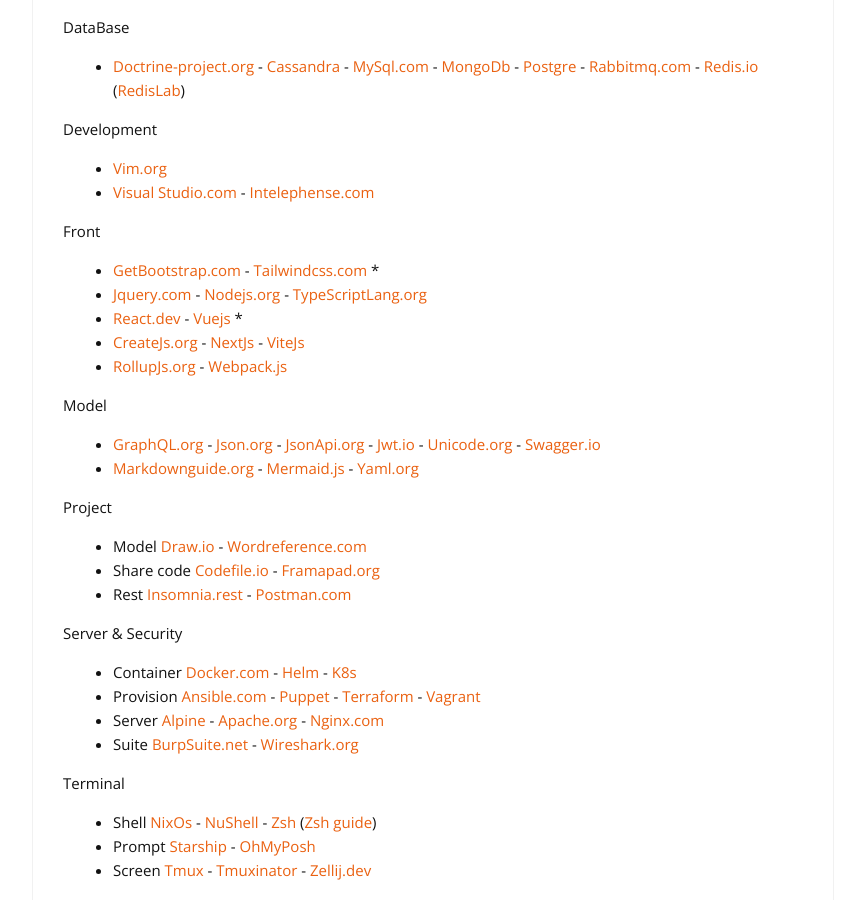
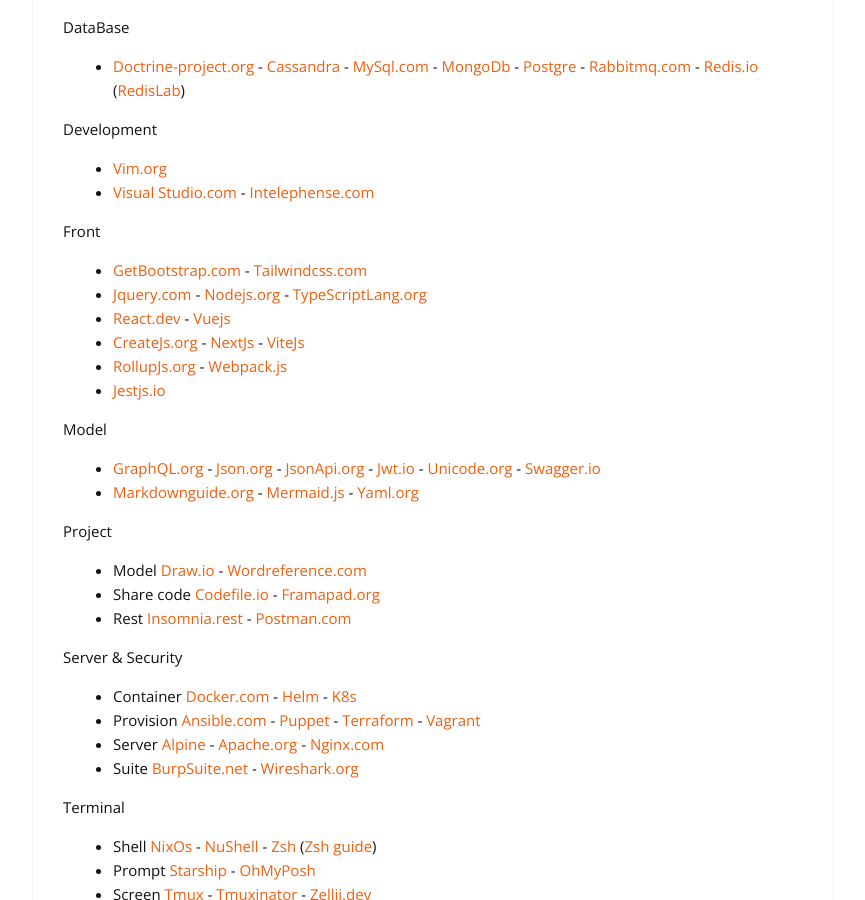
Before and after one commit to cylmat/cylmat.github.io, a Jekyll site: the page built from _pages/USEFUL.md, in a window 1280 px wide and 900 px high, scrolled down 2076 px. Shown: the whole window, without its empty margins (207-1072 px from the left). Built offline with Jekyll 4.4.1, drawn with Linux system fonts in a browser that asks for light colours; nearby versions of some CDN libraries.

Commit message:
Update USEFUL.md

```diff
--- a/_pages/USEFUL.md
+++ b/_pages/USEFUL.md
@@ -96,12 +96,11 @@
 
 Front
 * [GetBootstrap.com](https://getbootstrap.com/docs) - [Tailwindcss.com](https://tailwindcss.com)
-*
 * [Jquery.com](https://api.jquery.com) - [Nodejs.org](https://nodejs.org/en/docs) - [TypeScriptLang.org](https://www.typescriptlang.org/docs)
 * [React.dev](https://react.dev) - [Vuejs](https://vuejs.org)
-*
 * [CreateJs.org](https://create-project.js.org) - [NextJs](https://nextjs.org) - [ViteJs](https://vitejs.fr)
 * [RollupJs.org](https://rollupjs.org) - [Webpack.js](https://webpack.js.org)
+* [Jestjs.io](https://jestjs.io)
 
 Model
 * [GraphQL.org](https://graphql.org) - [Json.org](https://www.json.org) - [JsonApi.org](https://jsonapi.org) - [Jwt.io](https://jwt.io) - [Unicode.org](https://home.unicode.org) - [Swagger.io](https://swagger.io)
```
